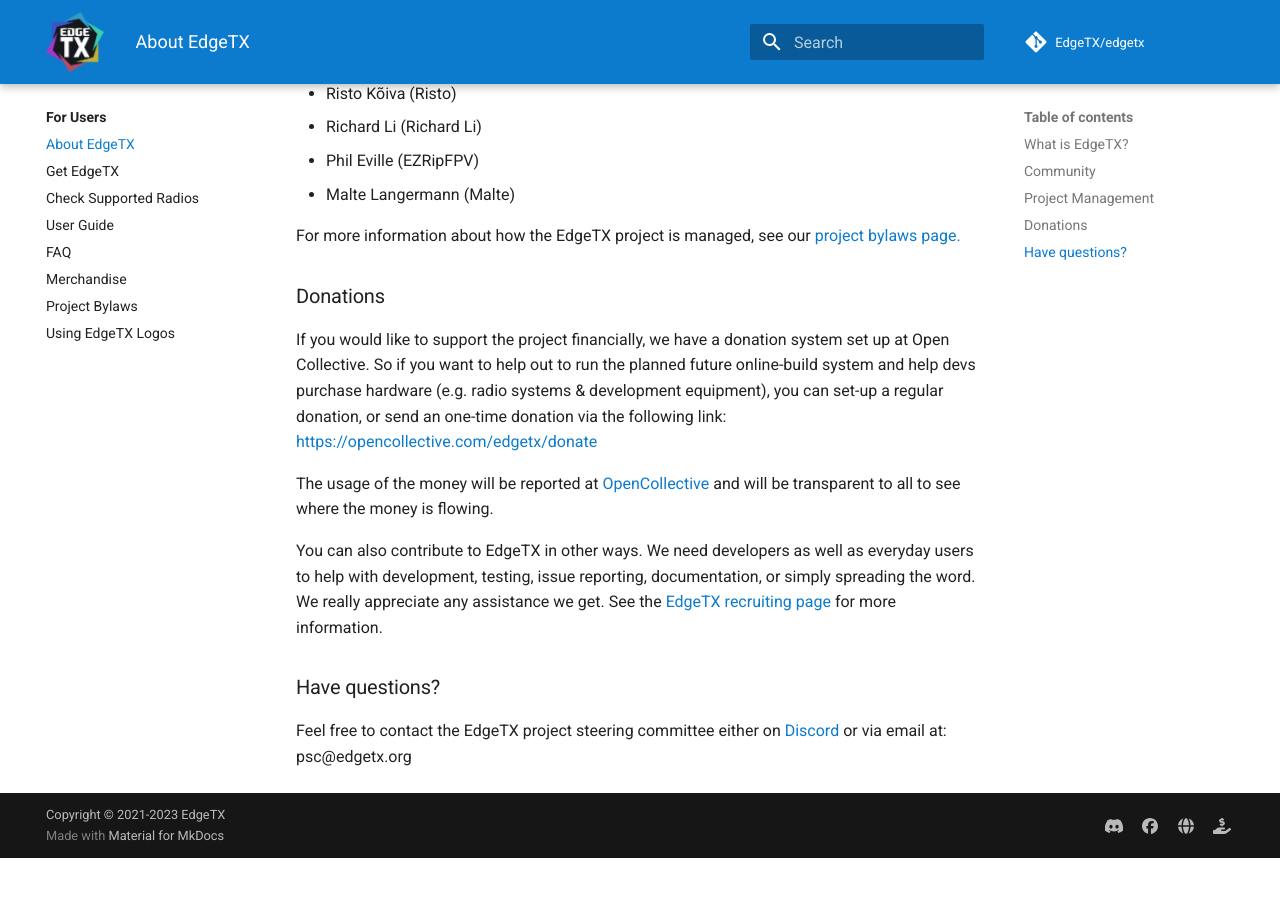
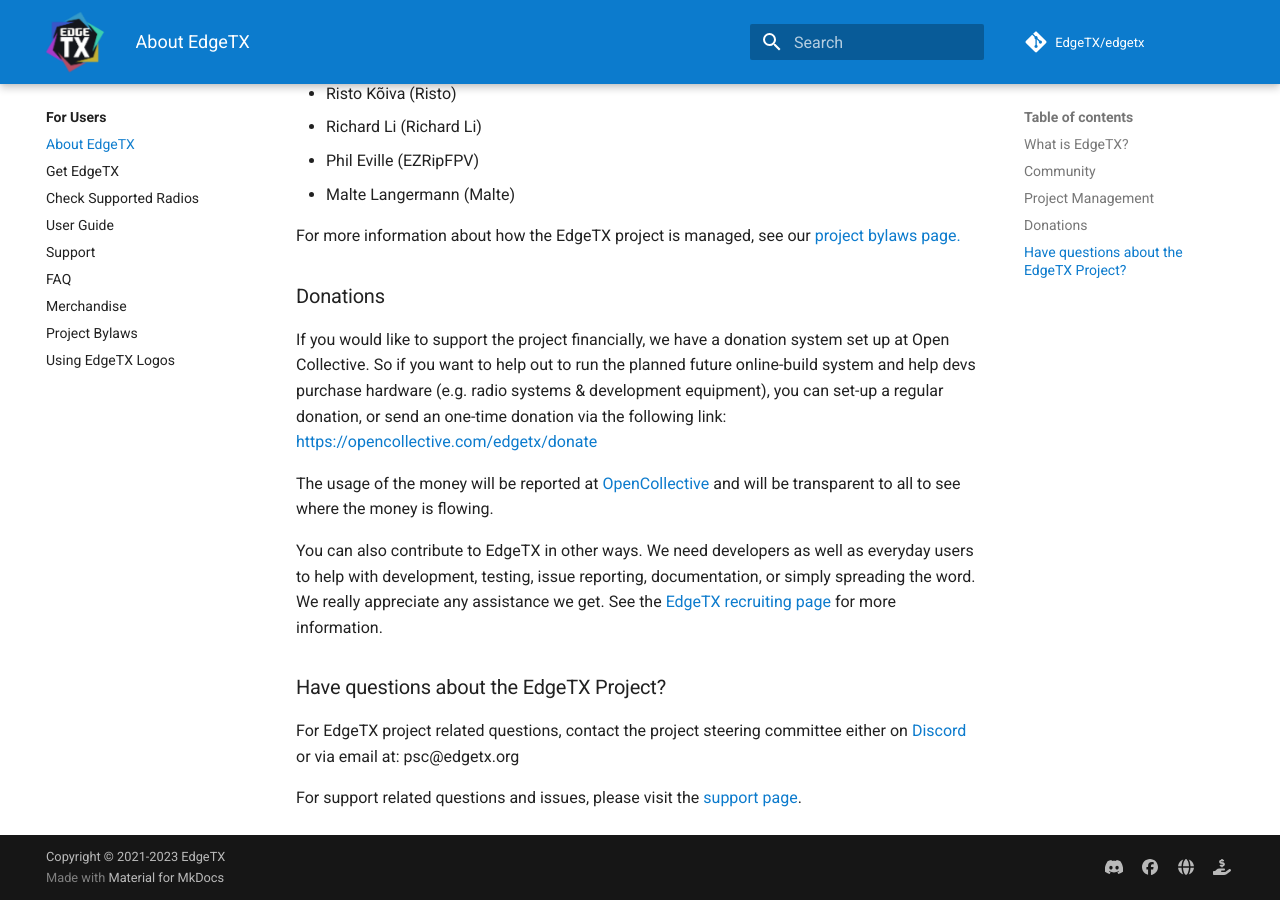
Before and after one commit to EdgeTX/edgetx.github.io, an MkDocs documentation site: the page built from docs/about.md, in a window 1280 px wide and 900 px high, scrolled down 1337 px. Built offline with MkDocs 1.6.1 and Material for MkDocs 9.7.7, drawn with Linux system fonts in a browser that asks for light colours; comment, search, counter and statistics services are not loaded; before the commit the page ends 2195 px from its top, so only the background shows below that.

Commit message:
Added support page (#92)
* Added NDA

* Update mkdocs.yml

* Update mkdocs.yml

* Update nda.md

* Added support page

```diff
--- a/docs/about.md
+++ b/docs/about.md
@@ -41,6 +41,8 @@
 
 You can also contribute to EdgeTX in other ways. We need developers as well as everyday users to help with development, testing, issue reporting, documentation, or simply spreading the word. We really appreciate any assistance we get. See the [EdgeTX recruiting page](https://edgetx.org/recruiting) for more information.
 
-### Have questions?
+### Have questions about the EdgeTX Project?
 
-Feel free to contact the EdgeTX project steering committee either on [Discord](https://discord.gg/wF9wUKnZ6H) or via email at: psc@edgetx.org
+For EdgeTX project related questions, contact the project steering committee either on [Discord](https://discord.gg/wF9wUKnZ6H) or via email at: psc@edgetx.org
+
+For support related questions and issues, please visit the [support page](support.md).
--- a/mkdocs.yml
+++ b/mkdocs.yml
@@ -13,6 +13,7 @@
         - Get EdgeTX: getedgetx.md
         - Check Supported Radios: supportedradios.md
         - User Guide: https://edgetx.gitbook.io/edgetx-user-manual/
+        - Support: support.md
         - FAQ: faq.md
         - Merchandise: merch.md
         - Project Bylaws: bylaws.md
```
Also changed, not shown: docs/support.md (added, +39 -0 lines).
